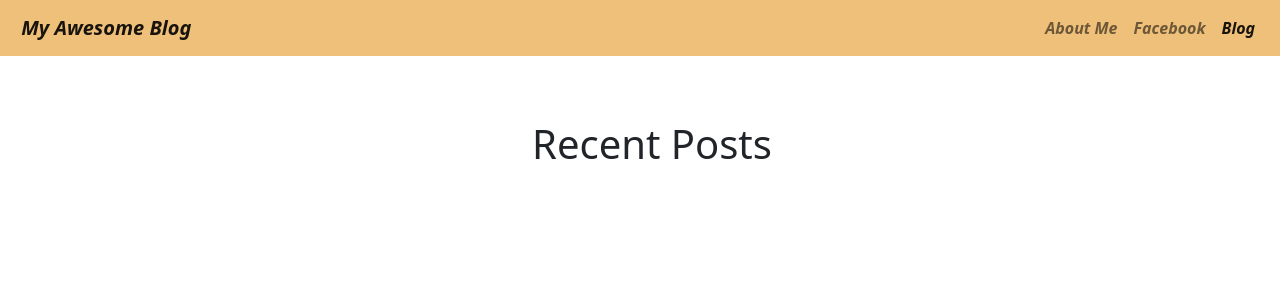
After one commit to Exy63/myawesomeblog-project, a Django app: page /blog/ in a window 1280 px wide. The commit adds this page. Shown: the top 300 px of the page. Run offline with Django 3.2, Linux system fonts and the light colour scheme; data that the repository does not hold is empty.

Commit message:
Add blog page and blog functionality

```diff
--- a/blog/models.py
+++ b/blog/models.py
@@ -5,4 +5,4 @@ class Post(models.Model):
     title = models.CharField(max_length=300)
     date = models.DateTimeField()
     text = models.TextField()
-    image =models.ImageField(upload_to='event_images/')
+    image = models.ImageField(upload_to='event_images/')
--- /dev/null
+++ b/blog/templates/blog/blog.html
@@ -0,0 +1,59 @@
+<!DOCTYPE html>
+<html lang="en">
+
+<head>
+    <meta charset="UTF-8">
+    <meta http-equiv="X-UA-Compatible" content="IE=edge">
+    <meta name="viewport" content="width=device-width, initial-scale=1.0">
+    <link href="https://cdn.jsdelivr.net/npm/bootstrap@5.0.0-beta3/dist/css/bootstrap.min.css" rel="stylesheet"
+        integrity="sha384-eOJMYsd53ii+scO/bJGFsiCZc+5NDVN2yr8+0RDqr0Ql0h+rP48ckxlpbzKgwra6" crossorigin="anonymous">
+    <title>Blog</title>
+</head>
+
+<body>
+    <header>
+        <nav class="navbar navbar-expand-lg navbar-light font-italic fixed-top" style="background-color: #efc07a;">
+            <a class="navbar-brand fst-italic fw-bolder" id='myawesomeblog' href="http://127.0.0.1:8000"> <span
+                    style='visibility: hidden;'>__</span> My Awesome Blog</a>
+            <button class="navbar-toggler" type="button" data-toggle="collapse" data-target="#navbarNavAltMarkup"
+                aria-controls="navbarNavAltMarkup" aria-expanded="false" aria-label="Toggle navigation">
+                <span class="navbar-toggler-icon"></span>
+            </button>
+            <div class="collapse navbar-collapse" id="navbarNavAltMarkup">
+                <div class="navbar-nav ms-auto">
+                    <a class="nav-item nav-link fst-italic fw-bolder" href="http://127.0.0.1:8000/admin/">About Me</a>
+                    <a class="nav-item nav-link fst-italic fw-bolder" target="_blank" rel="noopener noreferrer"
+                        href="https://www.facebook.com/ilya.prikaz/">Facebook</a>
+                    <a class="nav-item nav-link fst-italic fw-bolder active"
+                        href="http://127.0.0.1:8000/blog/">Blog <span
+                            style='visibility: hidden;'>__</span></a>
+
+                </div>
+            </div>
+        </nav>
+    </header>
+    <section class="py-5 text-center container">
+        <div class="row py-lg-5">
+            <div class="mx-auto">
+                <h1 class='pt-4 ps-4'>Recent Posts</h1>
+            </div>
+        </div>
+    </section>
+    <div class="pt-2 ps-5 mx-auto">
+        {% for post in posts.all %}
+        <div class="row g-0 overflow-hidden flex-md-row mb-4 shadow-sm h-md-250 position-relative">
+            <div class="p-4 d-flex flex-column position-static">
+                <h3 class="mb-0">{{ post.title }}</h3>
+                <div class="mb-1 text-muted">{{ post.date }}</div>
+                <p class="card-text mb-auto">{{ post.text }}</p>
+            </div>
+            <div class="img-thumbnail w-75 h-50">
+                <img class="card-img-top" src="{{ post.image.url }}" />
+                <br><br>
+            </div>
+        </div>
+        {% endfor %}
+    </div>
+</body>
+
+</html>
--- /dev/null
+++ b/blog/urls.py
@@ -0,0 +1,7 @@
+from django.urls import path
+from . import views
+
+urlpatterns = [
+
+    path('', views.showblog, name ='showblog'),
+]
--- a/blog/views.py
+++ b/blog/views.py
@@ -1,3 +1,7 @@
 from django.shortcuts import render
+from .models import Post
 
 # Create your views here.
+def showblog(request):
+    posts = Post.objects
+    return render(request, 'blog/blog.html', {'posts': posts})
--- a/myawesomeblog/urls.py
+++ b/myawesomeblog/urls.py
@@ -14,7 +14,7 @@ Including another URLconf
     2. Add a URL to urlpatterns:  path('blog/', include('blog.urls'))
 """
 from django.contrib import admin
-from django.urls import path
+from django.urls import path, include
 from django.conf import settings
 from django.conf.urls.static import static
 import events.views
@@ -22,4 +22,5 @@ import events.views
 urlpatterns = [
     path('admin/', admin.site.urls),
     path('', events.views.home, name='home'),
+    path('blog/', include('blog.urls')),
 ] + static(settings.MEDIA_URL, document_root=settings.MEDIA_ROOT)
```
Also changed, not shown: events/templates/events/home.html (+4 -4 lines).
